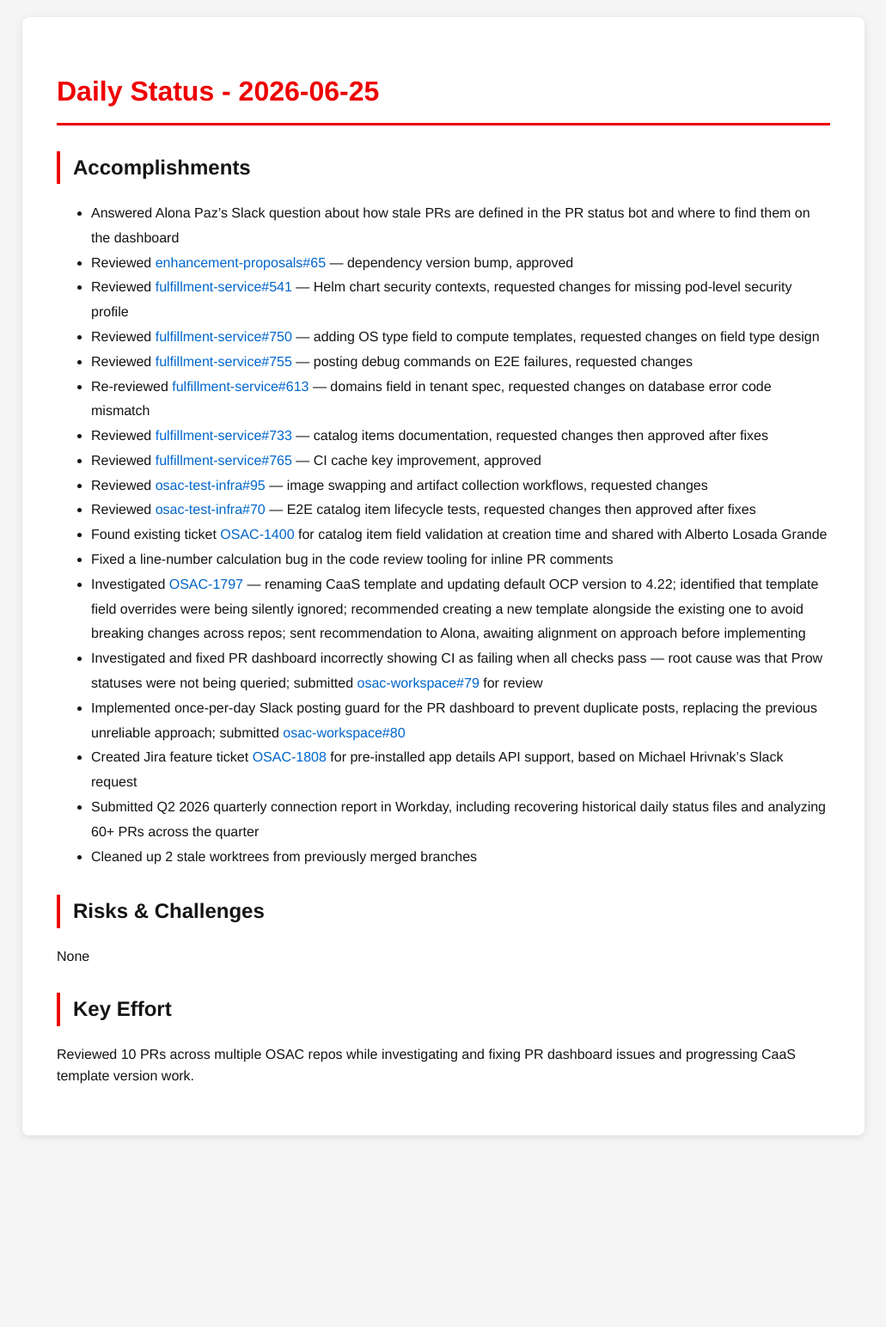
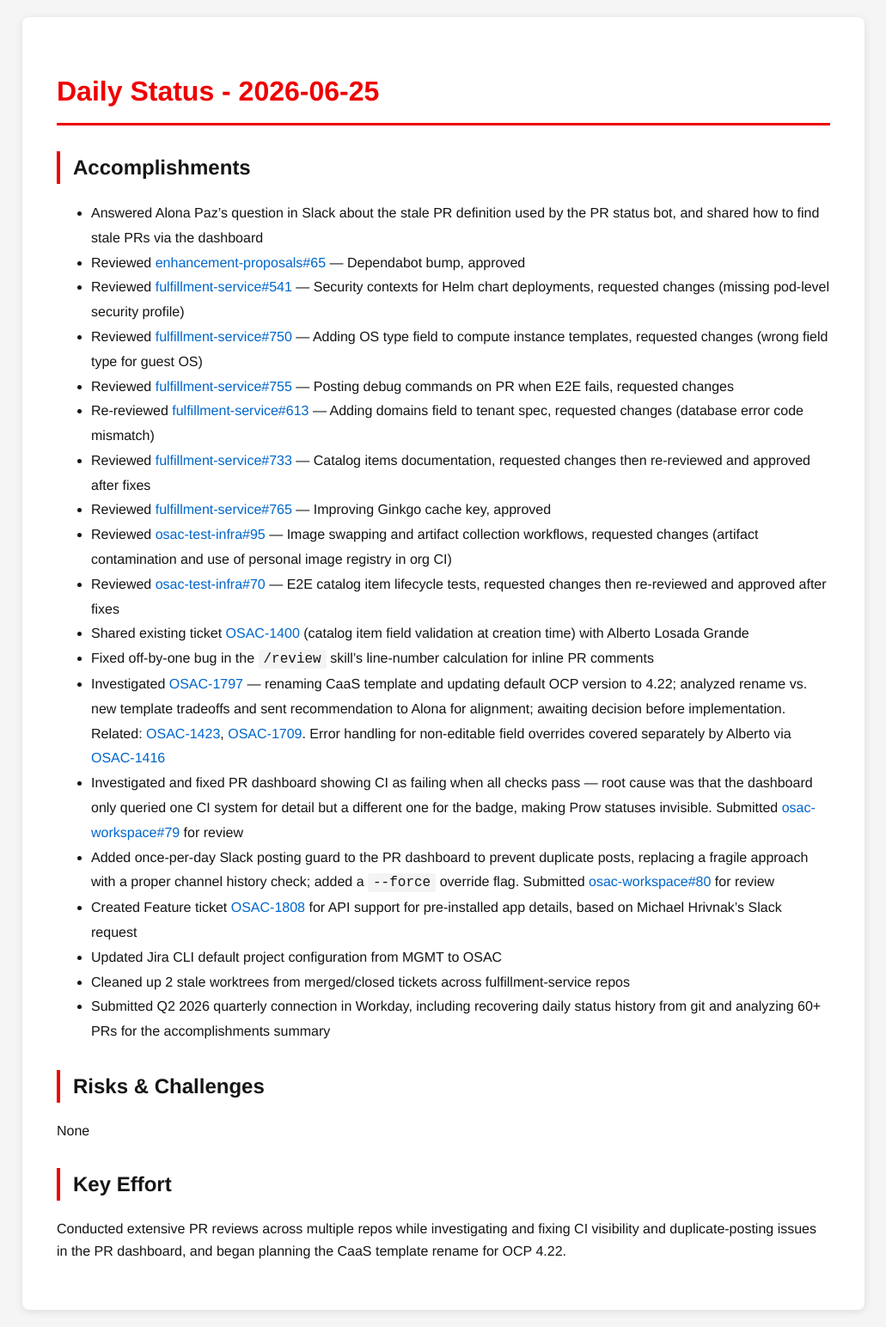
Before and after one commit to tzvatot/daily-status, a Jekyll site: the page built from 2026-06-25.md, in a window 1280 px wide. Shown: the whole page at 86% size, without its empty margins (124-1155 px from the left). Built offline with Jekyll 4.4.1, drawn with Linux system fonts in a browser that asks for light colours; before the commit the page ends 1341 px from its top, so only the background shows below that.

Commit message:
Daily status update - 2026-06-25

```diff
--- a/2026-06-25.md
+++ b/2026-06-25.md
@@ -7,27 +7,28 @@
 # Daily Status - 2026-06-25
 
 ## Accomplishments
-- Answered Alona Paz's Slack question about how stale PRs are defined in the PR status bot and where to find them on the dashboard
-- Reviewed [enhancement-proposals#65](https://github.com/osac-project/enhancement-proposals/pull/65) — dependency version bump, approved
-- Reviewed [fulfillment-service#541](https://github.com/osac-project/fulfillment-service/pull/541) — Helm chart security contexts, requested changes for missing pod-level security profile
-- Reviewed [fulfillment-service#750](https://github.com/osac-project/fulfillment-service/pull/750) — adding OS type field to compute templates, requested changes on field type design
-- Reviewed [fulfillment-service#755](https://github.com/osac-project/fulfillment-service/pull/755) — posting debug commands on E2E failures, requested changes
-- Re-reviewed [fulfillment-service#613](https://github.com/osac-project/fulfillment-service/pull/613) — domains field in tenant spec, requested changes on database error code mismatch
-- Reviewed [fulfillment-service#733](https://github.com/osac-project/fulfillment-service/pull/733) — catalog items documentation, requested changes then approved after fixes
-- Reviewed [fulfillment-service#765](https://github.com/osac-project/fulfillment-service/pull/765) — CI cache key improvement, approved
-- Reviewed [osac-test-infra#95](https://github.com/osac-project/osac-test-infra/pull/95) — image swapping and artifact collection workflows, requested changes
-- Reviewed [osac-test-infra#70](https://github.com/osac-project/osac-test-infra/pull/70) — E2E catalog item lifecycle tests, requested changes then approved after fixes
-- Found existing ticket [OSAC-1400](https://redhat.atlassian.net/browse/OSAC-1400) for catalog item field validation at creation time and shared with Alberto Losada Grande
-- Fixed a line-number calculation bug in the code review tooling for inline PR comments
-- Investigated [OSAC-1797](https://redhat.atlassian.net/browse/OSAC-1797) — renaming CaaS template and updating default OCP version to 4.22; identified that template field overrides were being silently ignored; recommended creating a new template alongside the existing one to avoid breaking changes across repos; sent recommendation to Alona, awaiting alignment on approach before implementing
-- Investigated and fixed PR dashboard incorrectly showing CI as failing when all checks pass — root cause was that Prow statuses were not being queried; submitted [osac-workspace#79](https://github.com/osac-project/osac-workspace/pull/79) for review
-- Implemented once-per-day Slack posting guard for the PR dashboard to prevent duplicate posts, replacing the previous unreliable approach; submitted [osac-workspace#80](https://github.com/osac-project/osac-workspace/pull/80)
-- Created Jira feature ticket [OSAC-1808](https://redhat.atlassian.net/browse/OSAC-1808) for pre-installed app details API support, based on Michael Hrivnak's Slack request
-- Submitted Q2 2026 quarterly connection report in Workday, including recovering historical daily status files and analyzing 60+ PRs across the quarter
-- Cleaned up 2 stale worktrees from previously merged branches
+- Answered Alona Paz's question in Slack about the stale PR definition used by the PR status bot, and shared how to find stale PRs via the dashboard
+- Reviewed [enhancement-proposals#65](https://github.com/osac-project/enhancement-proposals/pull/65) — Dependabot bump, approved
+- Reviewed [fulfillment-service#541](https://github.com/osac-project/fulfillment-service/pull/541) — Security contexts for Helm chart deployments, requested changes (missing pod-level security profile)
+- Reviewed [fulfillment-service#750](https://github.com/osac-project/fulfillment-service/pull/750) — Adding OS type field to compute instance templates, requested changes (wrong field type for guest OS)
+- Reviewed [fulfillment-service#755](https://github.com/osac-project/fulfillment-service/pull/755) — Posting debug commands on PR when E2E fails, requested changes
+- Re-reviewed [fulfillment-service#613](https://github.com/osac-project/fulfillment-service/pull/613) — Adding domains field to tenant spec, requested changes (database error code mismatch)
+- Reviewed [fulfillment-service#733](https://github.com/osac-project/fulfillment-service/pull/733) — Catalog items documentation, requested changes then re-reviewed and approved after fixes
+- Reviewed [fulfillment-service#765](https://github.com/osac-project/fulfillment-service/pull/765) — Improving Ginkgo cache key, approved
+- Reviewed [osac-test-infra#95](https://github.com/osac-project/osac-test-infra/pull/95) — Image swapping and artifact collection workflows, requested changes (artifact contamination and use of personal image registry in org CI)
+- Reviewed [osac-test-infra#70](https://github.com/osac-project/osac-test-infra/pull/70) — E2E catalog item lifecycle tests, requested changes then re-reviewed and approved after fixes
+- Shared existing ticket [OSAC-1400](https://redhat.atlassian.net/browse/OSAC-1400) (catalog item field validation at creation time) with Alberto Losada Grande
+- Fixed off-by-one bug in the `/review` skill's line-number calculation for inline PR comments
+- Investigated [OSAC-1797](https://redhat.atlassian.net/browse/OSAC-1797) — renaming CaaS template and updating default OCP version to 4.22; analyzed rename vs. new template tradeoffs and sent recommendation to Alona for alignment; awaiting decision before implementation. Related: [OSAC-1423](https://redhat.atlassian.net/browse/OSAC-1423), [OSAC-1709](https://redhat.atlassian.net/browse/OSAC-1709). Error handling for non-editable field overrides covered separately by Alberto via [OSAC-1416](https://redhat.atlassian.net/browse/OSAC-1416)
+- Investigated and fixed PR dashboard showing CI as failing when all checks pass — root cause was that the dashboard only queried one CI system for detail but a different one for the badge, making Prow statuses invisible. Submitted [osac-workspace#79](https://github.com/osac-project/osac-workspace/pull/79) for review
+- Added once-per-day Slack posting guard to the PR dashboard to prevent duplicate posts, replacing a fragile approach with a proper channel history check; added a `--force` override flag. Submitted [osac-workspace#80](https://github.com/osac-project/osac-workspace/pull/80) for review
+- Created Feature ticket [OSAC-1808](https://redhat.atlassian.net/browse/OSAC-1808) for API support for pre-installed app details, based on Michael Hrivnak's Slack request
+- Updated Jira CLI default project configuration from MGMT to OSAC
+- Cleaned up 2 stale worktrees from merged/closed tickets across fulfillment-service repos
+- Submitted Q2 2026 quarterly connection in Workday, including recovering daily status history from git and analyzing 60+ PRs for the accomplishments summary
 
 ## Risks & Challenges
 None
 
 ## Key Effort
-Reviewed 10 PRs across multiple OSAC repos while investigating and fixing PR dashboard issues and progressing CaaS template version work.
+Conducted extensive PR reviews across multiple repos while investigating and fixing CI visibility and duplicate-posting issues in the PR dashboard, and began planning the CaaS template rename for OCP 4.22.
```
